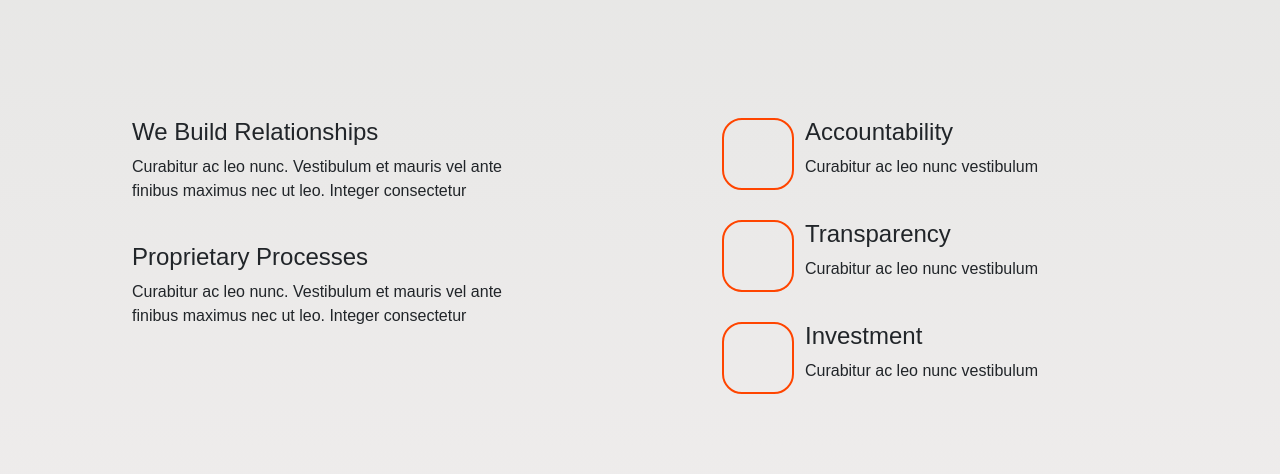
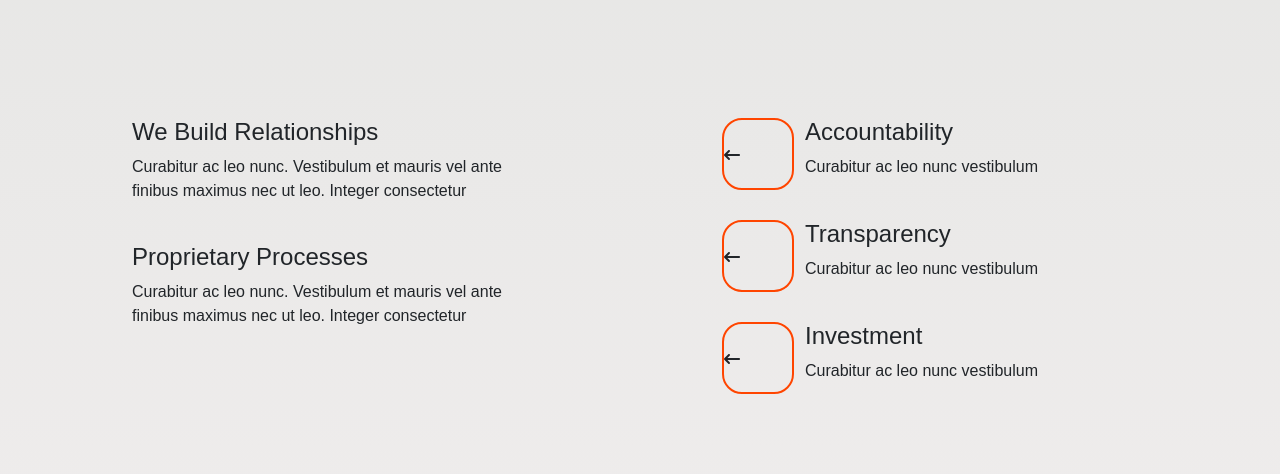
Before and after one commit to Martino888/proj-html-vuejs, a Vue app: page / in a window 1280 px wide. Shown: the part 4285-4759 px from the top of the page. Built offline with nearby package versions, Linux system fonts and the light colour scheme.

Commit message:
inserimento parziale icone

```diff
--- a/package.json
+++ b/package.json
@@ -9,6 +9,7 @@
   },
   "dependencies": {
     "@fortawesome/fontawesome-svg-core": "^6.1.1",
+    "@fortawesome/free-brands-svg-icons": "^6.1.1",
     "@fortawesome/free-regular-svg-icons": "^6.1.1",
     "@fortawesome/free-solid-svg-icons": "^6.1.1",
     "@fortawesome/vue-fontawesome": "^2.0.6",
--- a/src/components/FooterAvada.vue
+++ b/src/components/FooterAvada.vue
@@ -9,9 +9,9 @@
             </div>
             <div class="logosm">
                 <ul class="icons d-flex">
-                    <li><i class="fa-brands fa-facebook-f">1</i></li>
-                    <li><i class="fa-brands fa-twitter">2</i></li>
-                    <li><i class="fa-brands fa-youtube">3</i></li>
+                    <li><font-awesome-icon icon="fa-brands fa-facebook-f"/></li>
+                    <li><font-awesome-icon icon="fa-brands fa-twitter" /></li>
+                    <li><i class="fa-brands fa-youtube">4</i></li>
                     <li><i class="fa-brands fa-instagram">4</i></li>
                     <li><i class="fa-brands fa-instagram">5</i></li>
                 </ul>
--- a/src/components/MainSezB.vue
+++ b/src/components/MainSezB.vue
@@ -1,8 +1,6 @@
 <template>
     <div class="container">
-        <h1 class="title">
-            Trusted by Leading Organisations
-        </h1>
+        <h1 class="title">{{object1.title}}</h1>
         <div class="d-flex justify-content-between">
             <div v-for="element in arrImg" :key="element.id">
                 <img :src="element.img" alt="">
@@ -12,7 +10,7 @@
             </div>
         </div>
         <div class="position">
-            <button class="btn">Read More Case Studies</button>
+            <button class="btn">{{object.button}}</button>
         </div>
 
     </div>
@@ -26,6 +24,9 @@ export default {
     name: "MainSezB",
         data () {
             return {
+                object1: {
+                    title:'Trusted by Leading Organisations'
+                },
                 arrImg:[
                     {
                         id: 1,
@@ -48,7 +49,10 @@ export default {
                         num: '3-year',
                         description:'Higher revenue from digital',
                     }
-                ]
+                ],
+                object: {
+                    button: 'Read More Case Studies'
+                }
             }
         }
 
--- a/src/components/MainSezC.vue
+++ b/src/components/MainSezC.vue
@@ -20,34 +20,16 @@
                 <h4>{{object2.title2}}</h4>
                 <p>{{object2.paragraph2}}</p>
             </div>
-            <div class="squar">
+            <div class="x">
+                <div v-for="element in arrElements" :key="element.id" class="squar">
                 <div class="d-flex">
-                    <div class="circle">
-                        <!-- <i class="bi bi-layout-sidebar"></i> -->
-                    </div>
+                    <div class="circle"><font-awesome-icon icon="fa-solid fa-arrow-left-long" /></div>
                     <div>
-                        <h4>Accountability</h4>
-                        <p>Curabitur ac leo nunc vestibulum</p>
+                        <h4>{{element.title}}</h4>
+                        <p>{{element.paragraph}}</p>
                     </div>
                 </div>
-                    <div class="d-flex">
-                    <div class="circle">
-                        <!-- <i class="bi bi-layout-sidebar"></i> -->
-                    </div>
-                    <div>
-                        <h4>Transparency</h4>
-                        <p>Curabitur ac leo nunc vestibulum</p>
-                    </div>
-                </div>
-                    <div class="d-flex">
-                    <div class="circle">
-                        <!-- <i class="bi bi-layout-sidebar"></i> -->
-                    </div>
-                    <div>
-                        <h4>Investment</h4>
-                        <p>Curabitur ac leo nunc vestibulum</p>
-                    </div>
-                </div>
+            </div>
             </div>
         </div>
         <h3 class="title">
@@ -106,12 +88,35 @@ export default {
                 title2: 'Proprietary Processes',
                 paragraph2:"Curabitur ac leo nunc. Vestibulum et mauris vel ante finibus maximus nec ut leo. Integer consectetur",
             },
+            arrElements: [
+                {
+                    id: 1,
+                    title:'Accountability',
+                    paragraph:'Curabitur ac leo nunc vestibulum',
+                },
+                {
+                    id: 2,
+                    title:'Transparency',
+                    paragraph:'Curabitur ac leo nunc vestibulum',
+                },
+                {
+                    id: 3,
+                    title:'Investment',
+                    paragraph:'Curabitur ac leo nunc vestibulum',
+                },
+            ]
         }
     }
 }
 </script>
 
 <style lang="scss" scoped>
+
+.x{
+    display:flex;
+    flex-direction:column;
+    margin: 120px 160px 0 0px ;
+}
 
 .container-fluid {
     height:1400px ;
@@ -121,6 +126,7 @@ export default {
 .box{
     width: 420px;
     margin: 120px 0px 0px 50px;
+    flex: 0 0 auto;
 }
 
 .btn{
@@ -147,9 +153,7 @@ export default {
     border: 2px solid orangered
 }
 
-.squar {
-    margin: 120px 160px 0 0px ;
-}
+
 
 .title {
     display: grid;
--- a/src/main.js
+++ b/src/main.js
@@ -1,5 +1,21 @@
 import Vue from 'vue'
-import App from './App.vue'
+import App from './App'
+
+/* import the fontawesome core */
+import { library } from '@fortawesome/fontawesome-svg-core'
+
+/* import specific icons */
+import { faArrowLeftLong } from '@fortawesome/free-solid-svg-icons'
+import { faFacebookF } from '@fortawesome/free-brands-svg-icons'
+import { faTwitter } from '@fortawesome/free-brands-svg-icons'
+/* import font awesome icon component */
+import { FontAwesomeIcon } from '@fortawesome/vue-fontawesome'
+
+/* add icons to the library */
+library.add(faArrowLeftLong, faFacebookF, faTwitter)
+
+/* add font awesome icon component */
+Vue.component('font-awesome-icon', FontAwesomeIcon)
 
 Vue.config.productionTip = false
 
```
Also changed, not shown: 1 other file (tests, documents, lock files or other folders).
